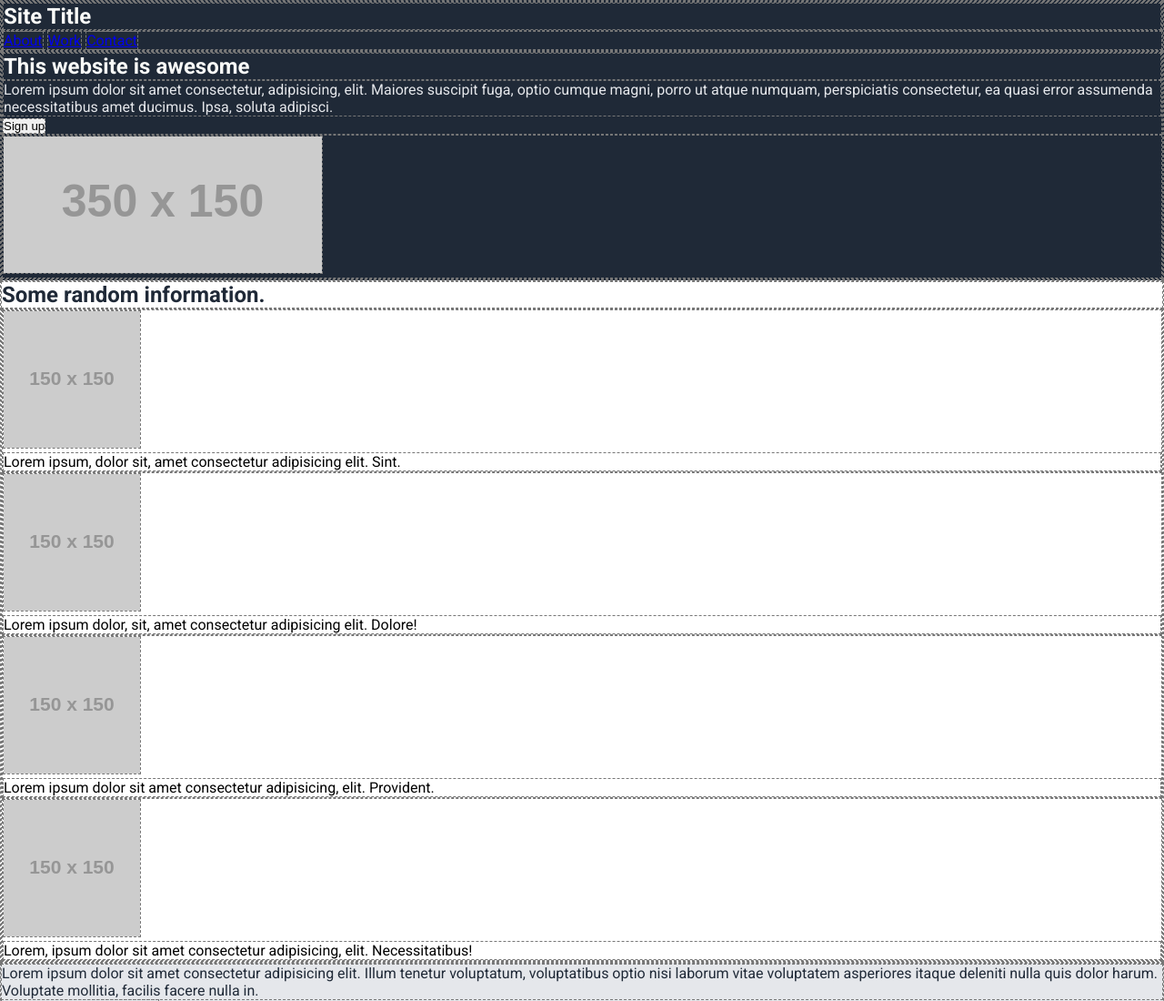
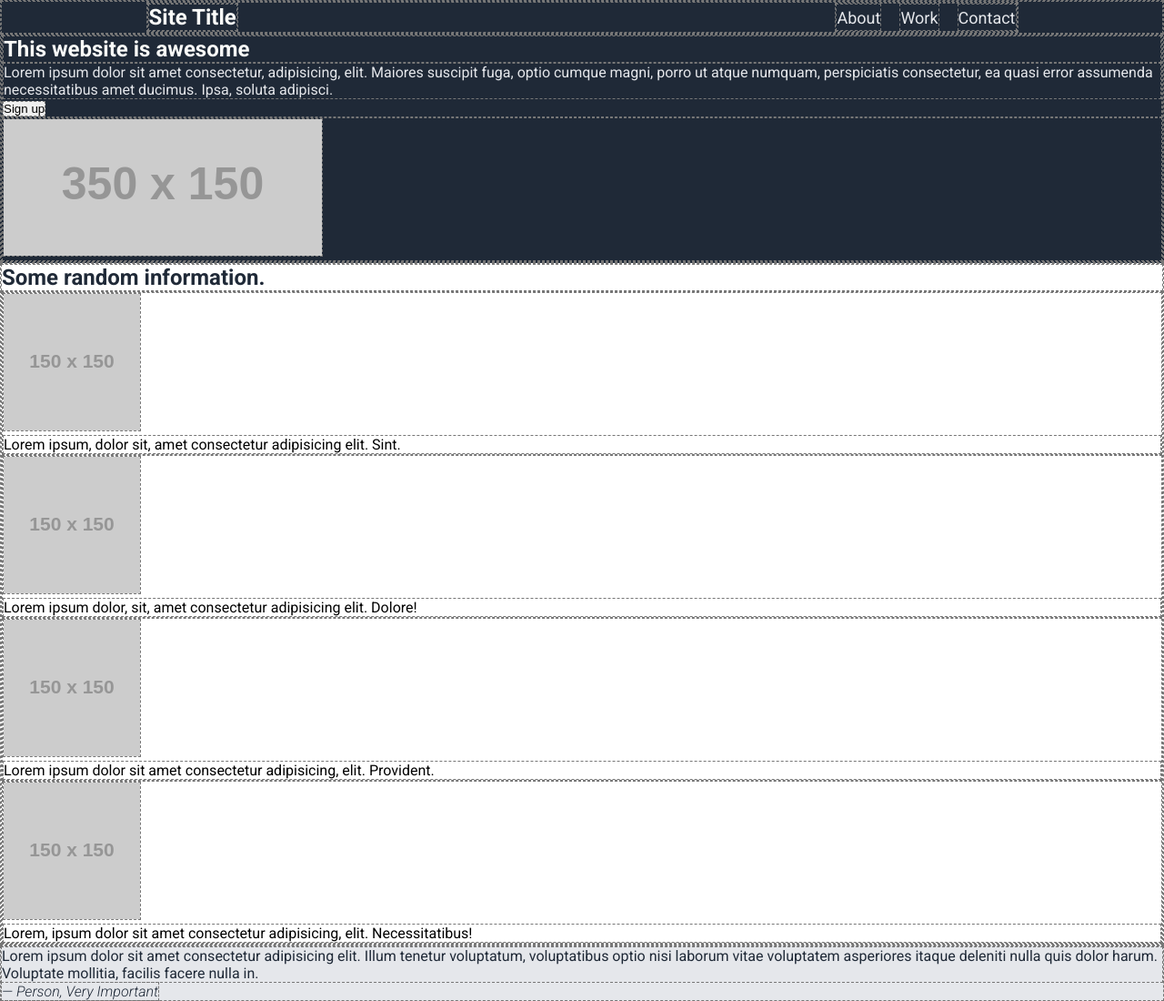
Before and after one commit to kdevw/flexbox-landing-page, a plain HTML site: page index.html in a window 1280 px wide. Shown: the top 1100 px of the page at 91% size. Drawn offline with Linux system fonts and the light colour scheme; placeholder pictures from the web are drawn by us.

Commit message:
Style navbar section.

```diff
--- a/index.html
+++ b/index.html
@@ -18,6 +18,7 @@
     <header class="bg-dark">
 
     	<section class="navbar">
+    		<div class="container">
 		        <div class="brand">
 		            <h1 class="text-light">Site Title</h1>
 		        </div><!-- / .brand -->
@@ -26,6 +27,8 @@
 		            <a href="#">Work</a>
 		            <a href="#">Contact</a>
 		        </nav>
+    		</div><!-- / .container -->
+
     	</section><!-- / .navbar -->
 
         <section id="hero">
--- a/style.css
+++ b/style.css
@@ -13,8 +13,10 @@ html, body {
 
 .container {
 	width: 75%;
+	margin: 0 auto;
 }
 
+/* Background classes */
 .bg-dark {
 	background-color: #1f2937;
 }
@@ -27,6 +29,7 @@ html, body {
 	background-color: #e5e7eb;
 }
 
+/* Text color classes */
 .text-light {
 	color: #f9faf8;
 }
@@ -38,3 +41,27 @@ html, body {
 .text-dark {
 	color: #1F2937;
 }
+
+/* Header and navbar */
+.brand h1 {
+	font-size: 24px;
+}
+
+.navbar .container {
+	display: flex;
+	justify-content: space-between;
+}
+
+.navbar nav {
+	display: flex;
+	gap: 20px;
+}
+
+.navbar nav a {
+	display: flex;
+	align-items: center;
+	justify-content: center;
+	color: #e5e7eb;
+	text-decoration: none;
+	font-size: 18px;
+}
```
Lines whose indentation alone changed are shown as unchanged.
